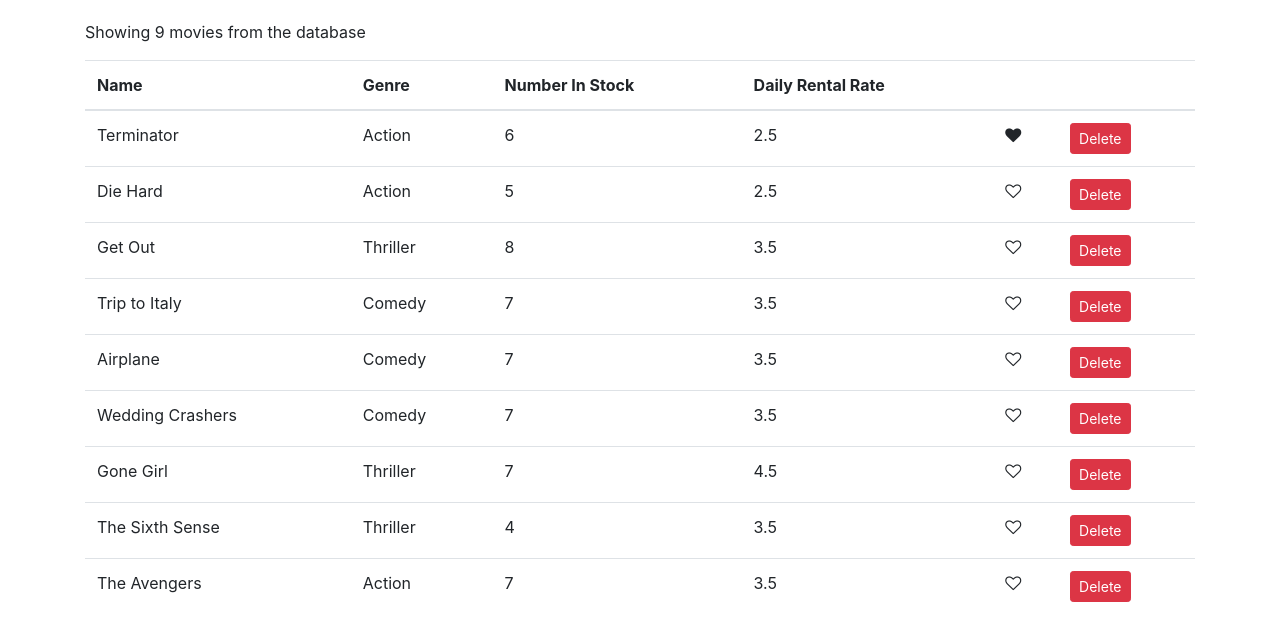
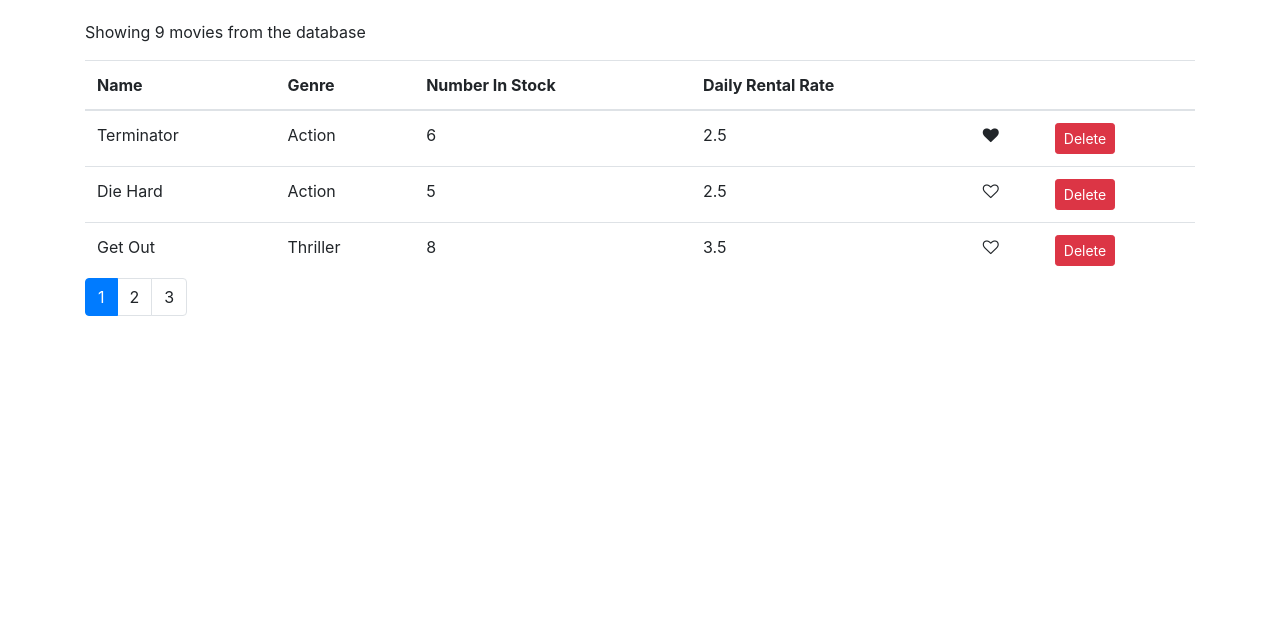
Before and after one commit to cbelogu/react-vidly, a React (Create React App) app: page / in a window 1280 px wide. Shown: the top 640 px of the page. Built offline with nearby package versions, Linux system fonts and the light colour scheme.

Commit message:
pagination

```diff
--- a/package.json
+++ b/package.json
@@ -5,6 +5,7 @@
   "dependencies": {
     "bootstrap": "^4.1.1",
     "font-awesome": "^4.1.0",
+    "lodash": "^4.17.10",
     "react": "^16.7.0",
     "react-dom": "^16.7.0",
     "react-scripts": "2.1.3"
--- /dev/null
+++ b/src/components/common/pagination.jsx
@@ -0,0 +1,25 @@
+/* eslint-disable jsx-a11y/anchor-is-valid */
+import React from 'react';
+import _ from 'lodash';
+
+const Pagination = (props) => {
+	const { itemsCount, pageSize, onPageChange, currentPage } = props;
+
+	const pagesCount = Math.ceil(itemsCount / pageSize);
+	if (pagesCount === 1) return null;
+	const pages = _.range(1, pagesCount + 1);
+
+	return (
+		<nav>
+			<ul className="pagination">
+				{pages.map((page) => (
+					<li className= { currentPage === page ? 'page-item active' : 'page-item'}>
+						<a className="page-link" onClick={() => onPageChange(page)}>{page}</a>
+					</li>
+				))}
+			</ul>
+		</nav>
+	);
+};
+
+export default Pagination;
--- a/src/components/movies.jsx
+++ b/src/components/movies.jsx
@@ -1,30 +1,39 @@
 import React, { Component } from 'react';
 import { getMovies } from '../services/fakeMovieService';
 import Like from './common/like';
+import Pagination from './common/pagination';
+import { Paginate } from '../utils/paginate';
 
 class Movies extends Component {
 	state = {
-        movies: getMovies()
+		movies: getMovies(),
+        pageSize: 3,
+        currentPage: 1
 	};
 
 	handleDelete = (movie) => {
-        const movies = this.state.movies.filter(m => m._id !== movie._id);
-        this.setState({movies});
-    }
+		const movies = this.state.movies.filter((m) => m._id !== movie._id);
+		this.setState({ movies });
+	};
 
 	handleLike = (movie) => {
-        const movies = [...this.state.movies];
+		const movies = [ ...this.state.movies ];
 		const index = movies.indexOf(movie);
-        movies[index] = {...movies[index]};
+		movies[index] = { ...movies[index] };
 		movies[index].liked = !movies[index].liked;
-        this.setState({movies});
-    }
+		this.setState({ movies });
+	};
+
+	handlePageChange = (pageNumber) => {
+		this.setState({currentPage: pageNumber})
+	};
 
 	render() {
         const { length: movieCount } = this.state.movies;
-
+        const { currentPage, pageSize, movies: allMovies } = this.state;
+        const movies = Paginate(allMovies, currentPage, pageSize);
 		if (movieCount === 0) {
-            return <p>There are no movies in the database!</p>
+			return <p>There are no movies in the database!</p>;
 		}
 
 		return (
@@ -38,23 +47,37 @@
 							<th>Genre</th>
 							<th>Number In Stock</th>
 							<th>Daily Rental Rate</th>
-                    <th></th>
-                    <th></th>
+							<th />
+							<th />
 						</tr>
 					</thead>
 					<tbody>
-                {this.state.movies.map(movie =>
+						{movies.map((movie) => (
 							<tr key={movie._id}>
 								<td>{movie.title}</td>
 								<td>{movie.genre.name}</td>
 								<td>{movie.numberInStock}</td>
 								<td>{movie.dailyRentalRate}</td>
-                    <td><Like liked={movie.liked} onClick={() => this.handleLike(movie)}/></td>
-                    <td><button onClick={() => this.handleDelete(movie)} className="btn btn-danger btn-sm">Delete</button></td>
-                </tr>)}
+								<td>
+									<Like liked={movie.liked} onClick={() => this.handleLike(movie)} />
+								</td>
+								<td>
+									<button onClick={() => this.handleDelete(movie)} className="btn btn-danger btn-sm">
+										Delete
+									</button>
+								</td>
+							</tr>
+						))}
 					</tbody>
+					<Pagination
+						itemsCount={movieCount}
+                        pageSize={pageSize}
+                        currentPage = {currentPage}
+						onPageChange={this.handlePageChange}
+					/>
 				</table>
-        </React.Fragment>);
+			</React.Fragment>
+		);
 	}
 }
 
--- /dev/null
+++ b/src/utils/paginate.js
@@ -0,0 +1,6 @@
+import _ from 'lodash';
+
+export function Paginate(moviesList, currentPage, pageSize) {
+    const startIndex = (currentPage - 1) * pageSize;
+    return _(moviesList).slice(startIndex).take(pageSize).value();
+}
```
Lines whose indentation alone changed are shown as unchanged.
